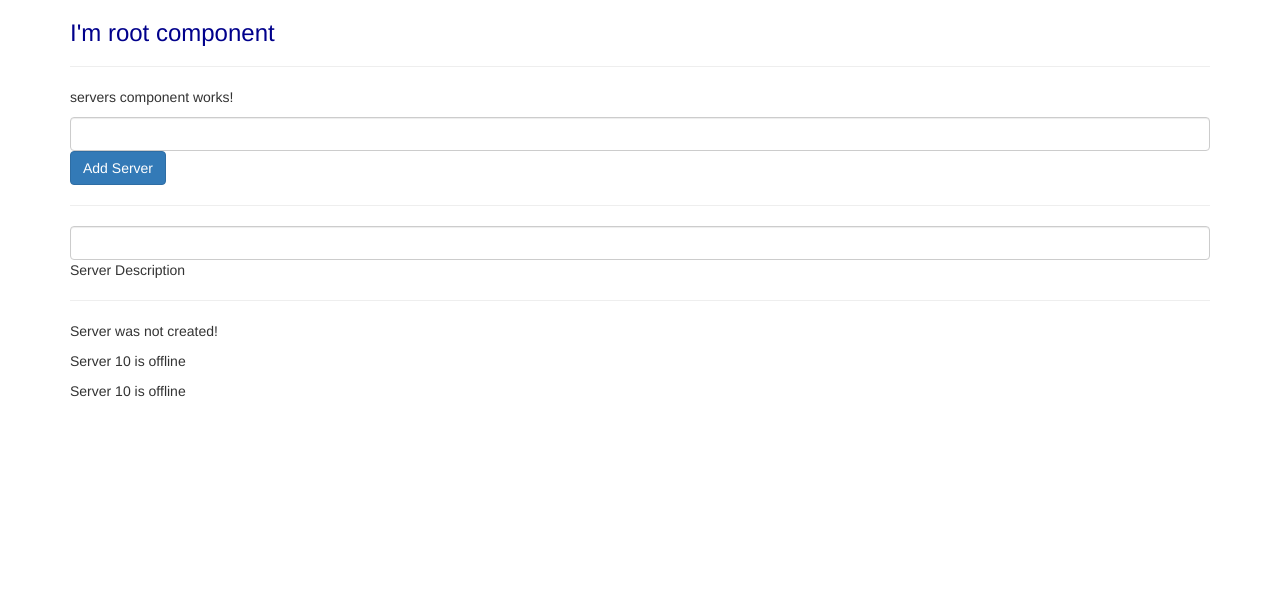
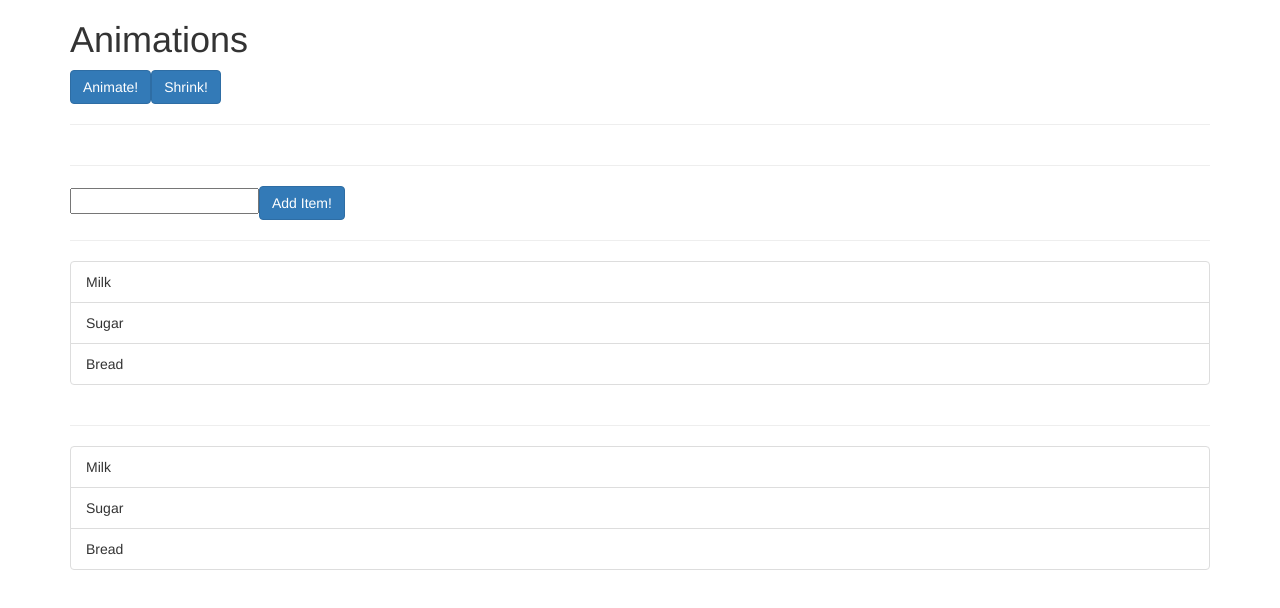
Before and after one commit to GiantVlad/angular_2_8_udemy, an Angular app: page / in a window 1280 px wide. Shown: the top 608 px of the page. Built offline with nearby package versions, Linux system fonts and the light colour scheme.

Commit message:
section26. Animation init.

```diff
--- a/src/app/app-routing.module.ts
+++ /dev/null
@@ -1,11 +0,0 @@
-import { NgModule } from '@angular/core';
-import { Routes, RouterModule } from '@angular/router';
-
-
-const routes: Routes = [];
-
-@NgModule({
-  imports: [RouterModule.forRoot(routes)],
-  exports: [RouterModule]
-})
-export class AppRoutingModule { }
--- a/src/app/app.component.html
+++ b/src/app/app.component.html
@@ -1,9 +1,39 @@
 <div class="container">
   <div class="row">
     <div class="col-xs-12">
-      <h3>I'm root component</h3>
+      <h1>Animations</h1>
+      <button class="btn btn-primary">Animate!</button>
+      <button class="btn btn-primary">Shrink!</button>
       <hr>
-      <app-servers></app-servers>
+      <div></div>
     </div>
   </div>
+  <hr>
+  <div class="row">
+    <div class="col-xs-12">
+      <input type="text" #input>
+      <button class="btn btn-primary" (click)="onAdd(input.value)">Add Item!</button>
+      <hr>
+      <ul class="list-group">
+        <li
+          class="list-group-item"
+          (click)="onDelete(item)"
+          *ngFor="let item of list">
+          {{ item }}
+        </li>
+      </ul>
+    </div>
+  </div>
+  <hr>
+  <div class="row">
+    <div class="col-xs-12">
+      <ul class="list-group">
+        <li
+          class="list-group-item"
+          (click)="onDelete(item)"
+          *ngFor="let item of list">
+          {{ item }}
+        </li>
+      </ul>
+    </div>
 </div>
--- a/src/app/app.component.sass
+++ /dev/null
@@ -1,2 +0,0 @@
-h3
-  color: darkblue
--- a/src/app/app.component.ts
+++ b/src/app/app.component.ts
@@ -2,9 +2,12 @@
 
 @Component({
   selector: 'app-root',
-  templateUrl: './app.component.html',
-  styleUrls: ['./app.component.sass']
+  templateUrl: './app.component.html'
 })
 export class AppComponent {
-  name = 'Timaty';
+  list = ['Milk', 'Sugar', 'Bread'];
+
+    onAdd(item) {
+      this.list.push(item);
+    }
 }
--- a/src/app/server/server.component.html
+++ /dev/null
@@ -1 +0,0 @@
-<p>Server {{serverId}} is {{serverStatus}}</p>
--- a/src/app/server/server.component.ts
+++ /dev/null
@@ -1,10 +0,0 @@
-import {Component} from '@angular/core';
-
-@Component({
-  selector: 'app-server',
-  templateUrl: 'server.component.html'
-})
-export class ServerComponent {
-  serverId: number = 10;
-  serverStatus: string = 'offline';
-}
--- a/src/app/servers/servers.component.html
+++ /dev/null
@@ -1,13 +0,0 @@
-<p>servers component works!</p>
-
-<input type="text" (input)="onChangeName($event)" class="form-control">
-<button class="btn btn-primary" [disabled]="!allowNewServer" (click)="onChangeStatus()">
-  Add Server
-</button>
-<hr>
-<input type="text" [(ngModel)]="serverDescription" class="form-control">
-<p>Server Description {{serverDescription}}</p>
-<hr>
-<p>{{ serverCreationStatus }}</p>
-<app-server></app-server>
-<app-server></app-server>
--- a/src/app/servers/servers.component.ts
+++ /dev/null
@@ -1,26 +0,0 @@
-import { Component, OnInit } from '@angular/core';
-
-@Component({
-  selector: 'app-servers',
-  templateUrl: './servers.component.html',
-  styleUrls: ['./servers.component.sass']
-})
-export class ServersComponent implements OnInit {
-  allowNewServer: boolean = false;
-  serverCreationStatus: string = 'Server was not created!';
-  serverName: string = 'My Name';
-  serverDescription: string = '';
-  constructor() {
-    setTimeout(() => { this.allowNewServer = true; }, 2000);
-  }
-
-  ngOnInit() {
-  }
-  onChangeStatus() {
-    this.serverCreationStatus = 'Server was created! Server Name is ' + this.serverName;
-  }
-  onChangeName(e: Event) {
-    this.serverName = (<HTMLInputElement> e.target).value;
-  }
-
-}
```
Also changed, not shown: src/app/app.module.ts (+4 -7 lines), src/app/app.component.css (added), src/app/servers/servers.component.sass (deleted), 2 other files (tests, documents, lock files or other folders).
